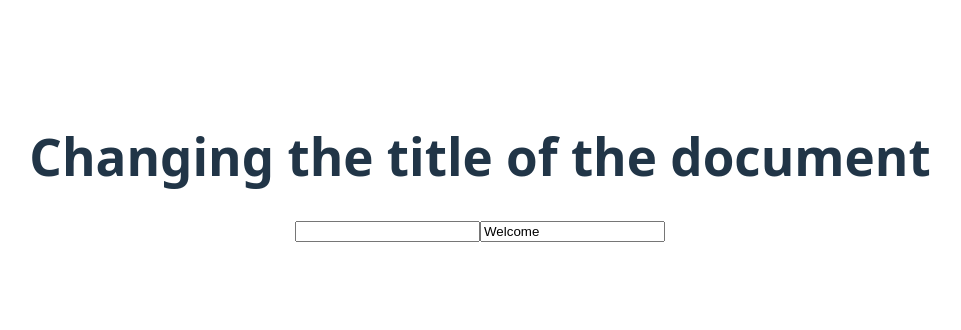
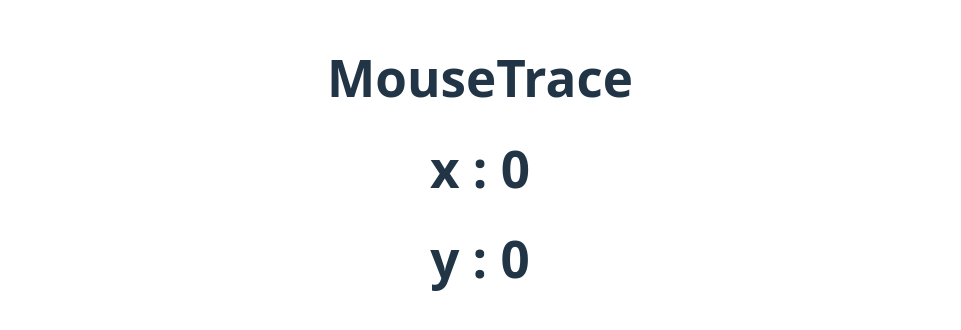
Before and after one commit to Abdulahi338/React-practice, a React (Vite) app: page / in a window 1280 px wide. Shown: the part 232-562 px from the top of the page, without its empty margins (160-1121 px from the left). Built offline with nearby package versions, Linux system fonts and the light colour scheme.

Commit message:
solving the exercise 7 , and name it MouseTrace

```diff
--- a/src/App.jsx
+++ b/src/App.jsx
@@ -1,6 +1,6 @@
-import React from 'react'
+import React from "react";
 
-import './App.css'
+import "./App.css";
 // import Exercise1 from './Exercise1';
 // import Blog from './Exercise2';
 // import UserCard from './Exercise3';
@@ -10,7 +10,8 @@ import './App.css'
 // import UpdatingObjec from './UpdatingObjec';
 // import Todo from './Todo';
 //
-import Exercise6 from './Exercise6'
+import Exercise6 from "./Exercise6";
+import MouseTrace from "./components/MouseTrace";
 function App() {
   // const userName = "ALi";
   // const email = "azam@gmail.com";
@@ -47,11 +48,12 @@ function App() {
       {/* <ToggleButton/> */}
       {/* <UpdatingObjec/> */}
       {/* <ShopinCard/> */}
-       <Exercise6/>
+      {/* <Exercise6 /> */}
       {/* <Todo/> */}
 
+      <MouseTrace />
     </>
-  )
+  );
 }
 
-export default App
+export default App;
--- a/src/Exercise6.jsx
+++ b/src/Exercise6.jsx
@@ -23,7 +23,7 @@ function Exercise6() {
       <input
         type="text"
         value={greating}
-        placeholder="Hi"
+        placeholder=" Enter Greating Text"
         onChange={(e) => setGreating(e.target.value)}
       />
     </div>
--- /dev/null
+++ b/src/components/MouseTrace.jsx
@@ -0,0 +1,30 @@
+import React from 'react'
+import {useState , useEffect} from 'react'
+
+function MouseTrace() {
+    const [mousePossition , setMousePossition] = useState({x:0, y:0});
+
+
+    useEffect(()=>{
+        const handleMouse = (e)=>{
+        setMousePossition({x:e.clientX, y:e.clientY})
+    }
+    window.addEventListener('mouseOver', handleMouse);
+    console.log(`mouse over: ${mousePossition.x} `);
+    return()=>{
+        window.removeEventListener('mouseOver',handleMouse)
+    }
+    },[])
+
+
+  return (
+    <div>
+        <h1>MouseTrace</h1>
+        <div><h1>x : {mousePossition.x}</h1></div>
+        <div><h1>y :  {mousePossition.y}</h1></div>
+    </div>
+
+  )
+}
+
+export default MouseTrace
```
Also changed, not shown: 1 other file (tests, documents, lock files or other folders). Lines whose indentation alone changed are shown as unchanged.
